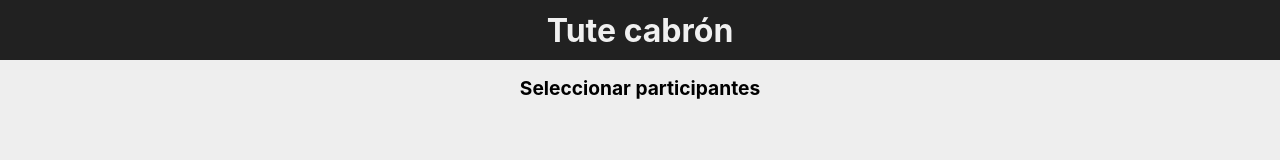
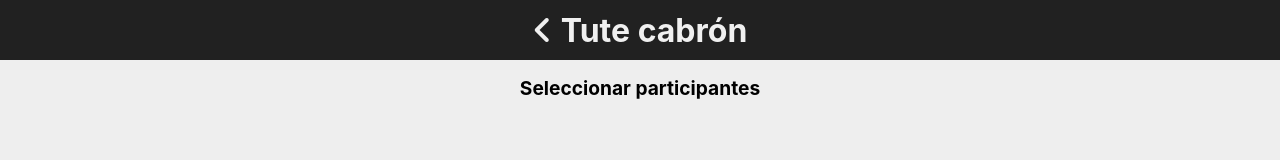
Before and after one commit to david-campos/puntuacion_cartas, a React (Create React App) app: page /tute-cabron in a window 1280 px wide. Shown: the top 160 px of the page. Built offline with nearby package versions, Linux system fonts and the light colour scheme.

Commit message:
- Bugfixes

```diff
--- a/src/App.scss
+++ b/src/App.scss
@@ -24,6 +24,15 @@
       white-space: nowrap;
       overflow-x: hidden;
       text-overflow: ellipsis;
+
+      & > a {
+        color: inherit;
+        text-decoration: none;
+
+        & > i {
+          margin-right: .5rem;
+        }
+      }
     }
 
     & > h1:not(:last-child) {
--- a/src/Header.tsx
+++ b/src/Header.tsx
@@ -1,15 +1,23 @@
 import React from 'react';
 import {
+    Link,
     useLocation
 } from "react-router-dom";
 import {routes} from "./routes";
 
-function Header({headerButtonText, headerButtonAction}: {headerButtonText?: string, headerButtonAction?: () => void}) {
+function Header({headerButtonText, headerButtonAction}: { headerButtonText?: string, headerButtonAction?: () => void }) {
     const location = useLocation();
     const route = routes.find(r => r.path === location.pathname);
     return (
         <header className="Header">
-            <h1>{(route ? route.title : null) || 'Cartas'}</h1>
+            <h1>{
+                location.pathname === '/' ?
+                    (route ? route.title : null) || 'Cartas'
+                    : (<Link to='/'>
+                        <i className="fas fa-angle-left"/>
+                        {(route ? route.title : null) || 'Cartas'}
+                    </Link>)
+            }</h1>
             {headerButtonText ? <button className="secondary"
                                         onClick={headerButtonAction}>{headerButtonText}</button> : null}
         </header>
--- a/src/escoba/Escoba.scss
+++ b/src/escoba/Escoba.scss
@@ -4,21 +4,44 @@
   display: flex;
   flex-direction: column;
   align-items: center;
-  padding: 2rem 1rem;
+  padding: 1rem;
   height: 100%;
 
   .data {
     flex: 1 1 auto;
+    display: flex;
+    align-items: flex-start;
     margin-bottom: 1rem;
+    width: 100%;
+    flex-wrap: wrap;
+
     & > .participant {
       display: flex;
       font-size: 1.75rem;
       background-color: $main-color;
       color: $main-contrast;
       padding: .25rem;
-      border-radius: 5px;
+      border-radius: 6px;
+      box-sizing: border-box;
+      width: calc(50% - 4px);
+      margin: 2px;
+
       & > div:first-child {
-        margin-right: 1rem;
+        padding: 0 .5rem;
+        flex: 1 1 auto;
+        overflow-x: hidden;
+        white-space: nowrap;
+        text-overflow: ellipsis;
+      }
+
+      & > div:last-child {
+        text-align: right;
+        width: 2em;
+        flex: 0 0 auto;
+        padding-right: .5rem;
+        background-color: white;
+        color: black;
+        border-radius: 0 3px 3px 0;
       }
     }
   }
--- a/src/home/Home.tsx
+++ b/src/home/Home.tsx
@@ -8,7 +8,7 @@ export default class Home extends React.Component<any, any> {
         return (<ul className="Home">
             {routes
                 .filter(r => r.inHome)
-                .map(r => <li><Link to={r.path}>{r.title}</Link></li>)
+                .map((r, idx) => <li key={idx}><Link to={r.path}>{r.title}</Link></li>)
             }
         </ul>);
     }
--- a/src/participantes/Participantes.tsx
+++ b/src/participantes/Participantes.tsx
@@ -17,7 +17,7 @@ interface ParticipantesState {
 const focusInCurrentTarget = ({relatedTarget, currentTarget}: any) => {
     if (relatedTarget === null) return false;
 
-    var node = relatedTarget.parentNode;
+    let node = relatedTarget.parentNode;
 
     while (node !== null) {
         if (node === currentTarget) return true;
```
